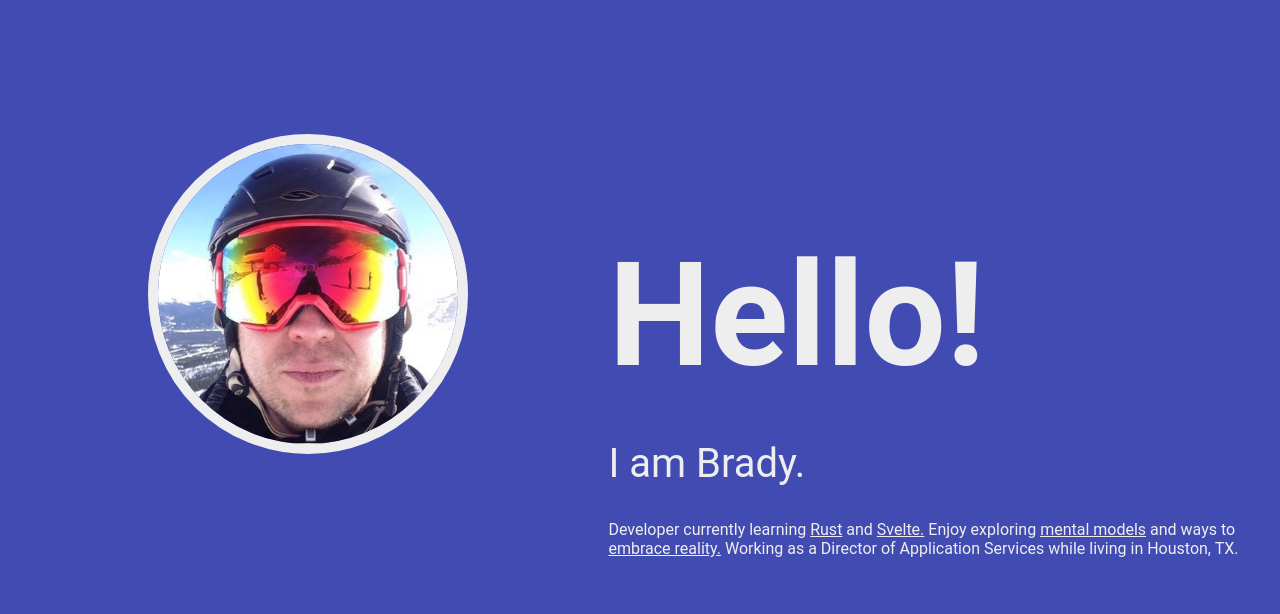
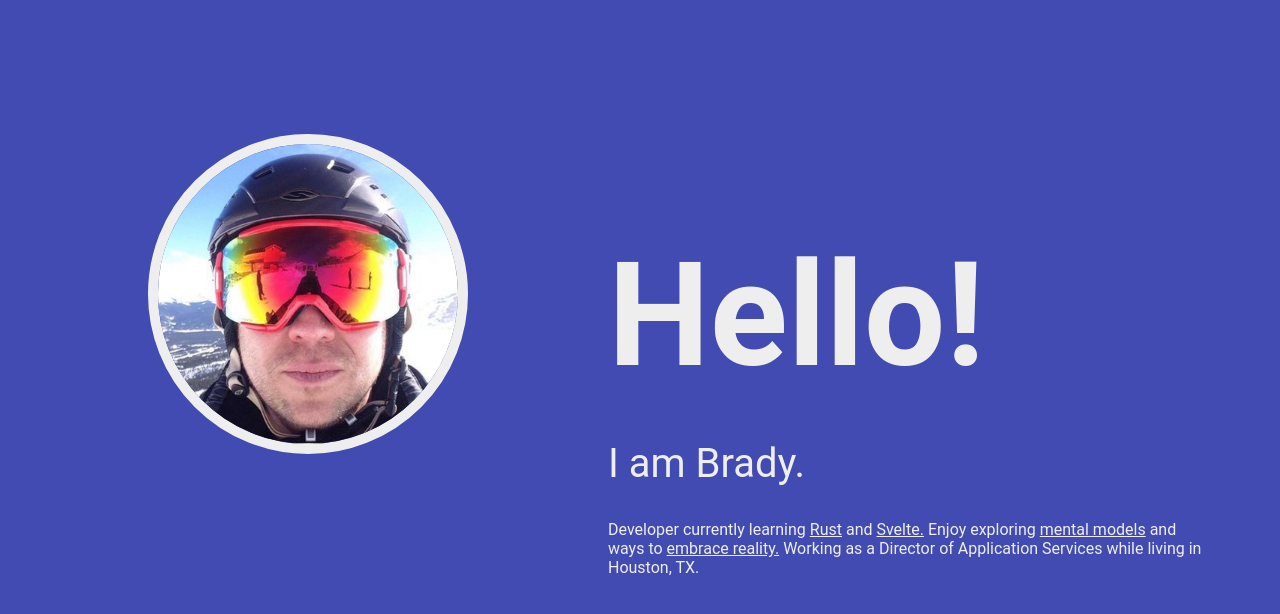
Before and after one commit to bradyjoslin/hello, a Svelte app: page / in a window 1280 px wide. Shown: the top 614 px of the page. Built offline with nearby package versions, Linux system fonts and the light colour scheme; some icons are missing.

Commit message:
adjust right margin

```diff
--- a/src/App.svelte
+++ b/src/App.svelte
@@ -29,7 +29,10 @@
 
   main .left {
     text-align: center;
-    flex: 45%;
+  }
+
+  main .right {
+    margin-right: 4rem;
   }
 
   main :global(a) {
@@ -49,6 +52,9 @@
       flex-direction: column;
       margin-top: 10%;
     }
+    main .right {
+      margin-right: 1rem;
+    }
   }
 </style>
 
@@ -56,7 +62,7 @@
   <div class="left">
     <Portrait {image_url} />
   </div>
-  <div>
+  <div class="right">
     <Salutation {greeting} {identify} />
     <Bio>
       Developer currently learning
--- a/src/Bio.svelte
+++ b/src/Bio.svelte
@@ -2,7 +2,6 @@
   p {
     font-size: 1rem;
     margin-bottom: 2rem;
-    margin-right: 1rem;
   }
 </style>
 
```
